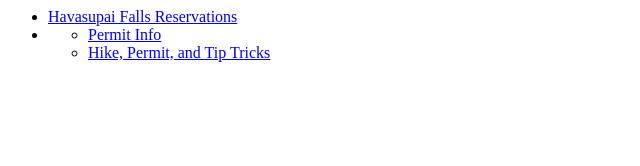
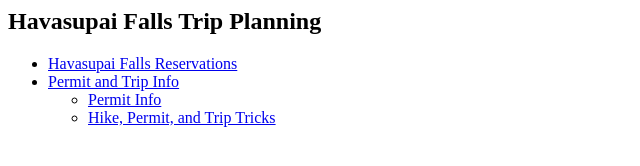
Before and after one commit to markheeg/markheeg.github.io, a plain HTML site: page havasupaifalls/2022/index.html in a window 1280 px wide. Shown: the whole page, without its empty margins (0-640 px from the left). Drawn offline with Linux system fonts and the light colour scheme.

Commit message:
Update and rename planning.html to index.html

```diff
--- a/havasupaifalls/2022/planning.html
+++ b/havasupaifalls/2022/index.html
@@ -1,11 +1,12 @@
 <html>
   <body>
+    <h2>Havasupai Falls Trip Planning</h2>
     <ul>
       <li><a href="https://www.havasupaireservations.com">Havasupai Falls Reservations</li>
-      <li>
+      <li>Permit and Trip Info
         <ul>
           <li><a href="https://southwestexplorers.com/havasupai-falls-permit/">Permit Info</a></li>
-          <li><a href="https://www.thecanyon.com/havasupai-falls">Hike, Permit, and Tip Tricks</a></li>
+          <li><a href="https://www.thecanyon.com/havasupai-falls">Hike, Permit, and Trip Tricks</a></li>
         </ul>
       </li>
     </ul>
```
